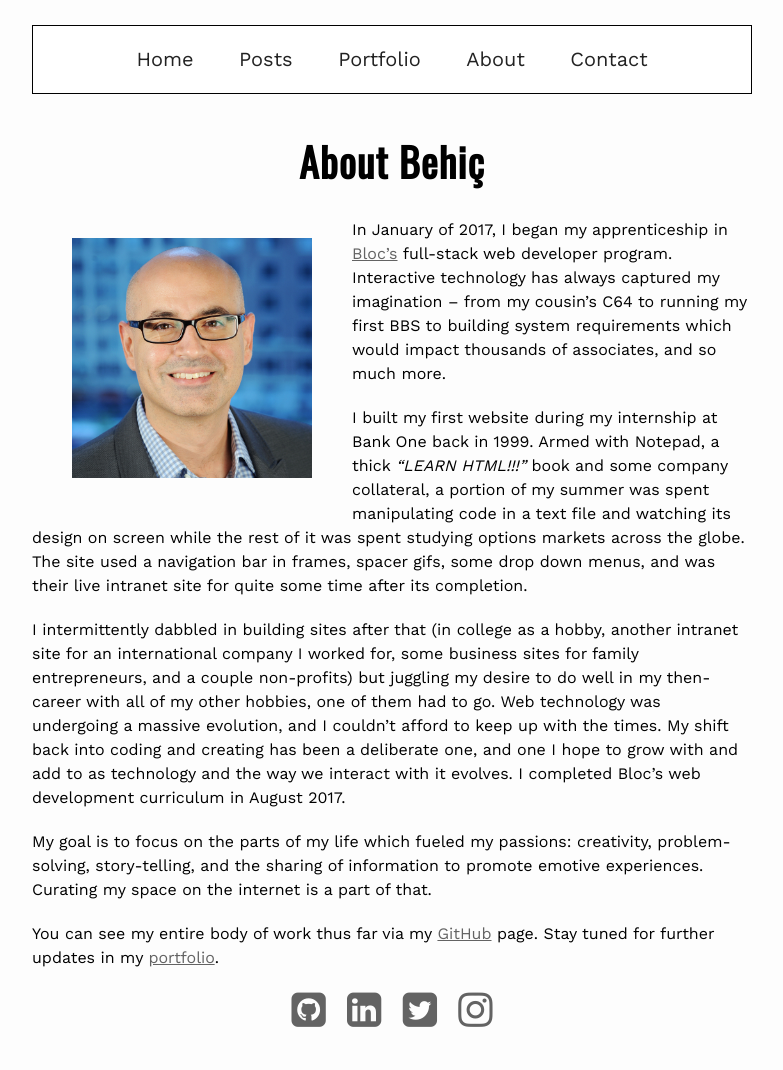
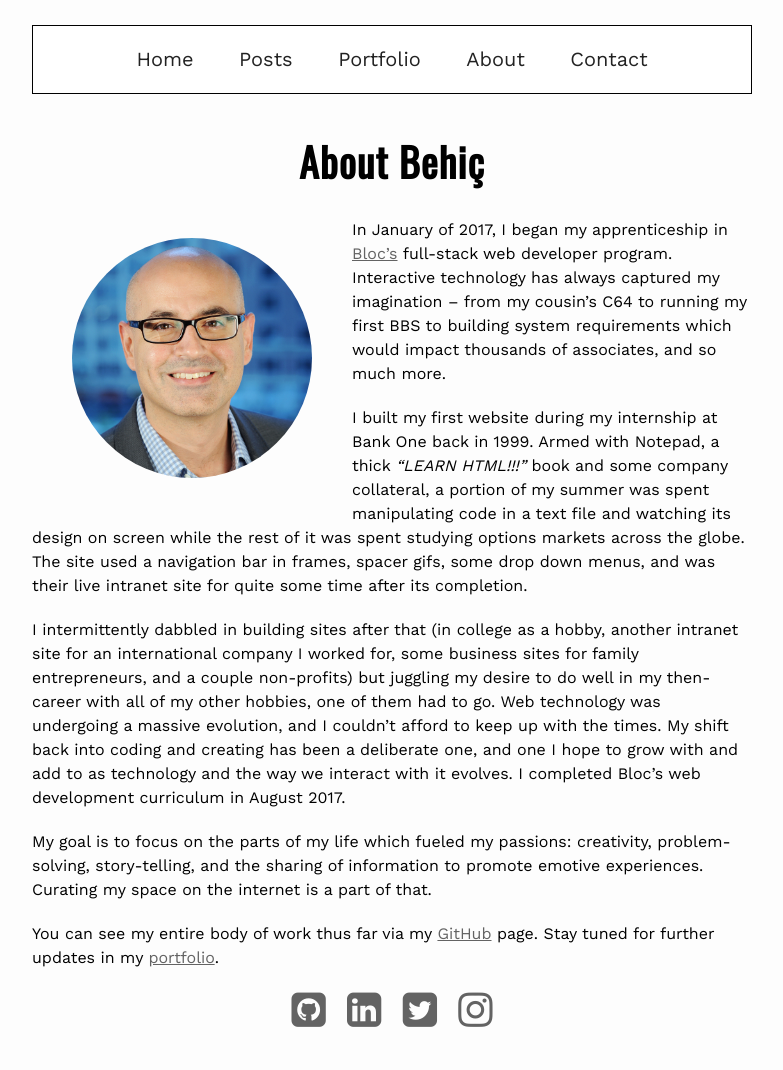
Before and after one commit to behica/behica.github.io, a Jekyll site: the page built from about.md, in a window 1280 px wide. Shown: the whole page, without its empty margins (248-1031 px from the left). Built offline with Jekyll 4.4.1, drawn with Linux system fonts in a browser that asks for light colours; nearby versions of some CDN libraries; some web fonts are replaced.

Commit message:
Border radius 100 to about

```diff
--- a/about.md
+++ b/about.md
@@ -5,7 +5,7 @@
 order: 2
 ---
 <div class="tc pb3">
-  <img class="pa4 mw5-ns br3 fl" src="/img/behic.jpg">
+  <img class="pa4 mw5-ns br-100 fl" src="/img/behic.jpg">
 </div>
 
 In January of 2017, I began my apprenticeship in [Bloc's](https://bloc.io) full-stack web developer program. Interactive technology has always captured my imagination -- from my cousin's C64 to running my first BBS to building system requirements which would impact thousands of associates, and so much more.
```
